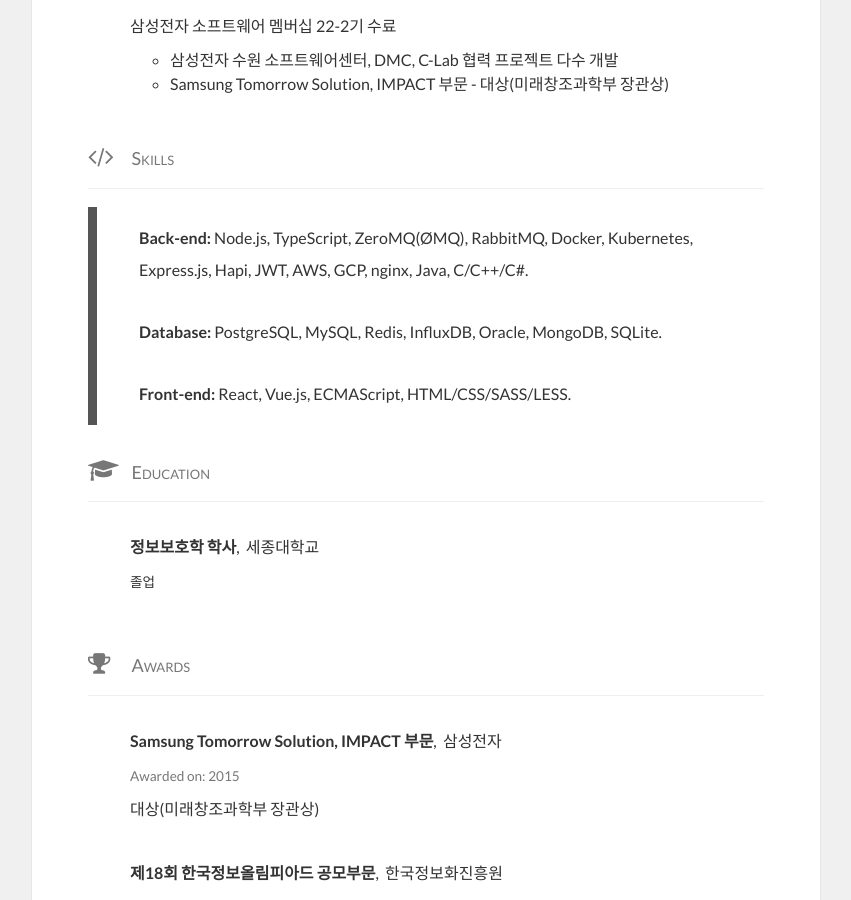
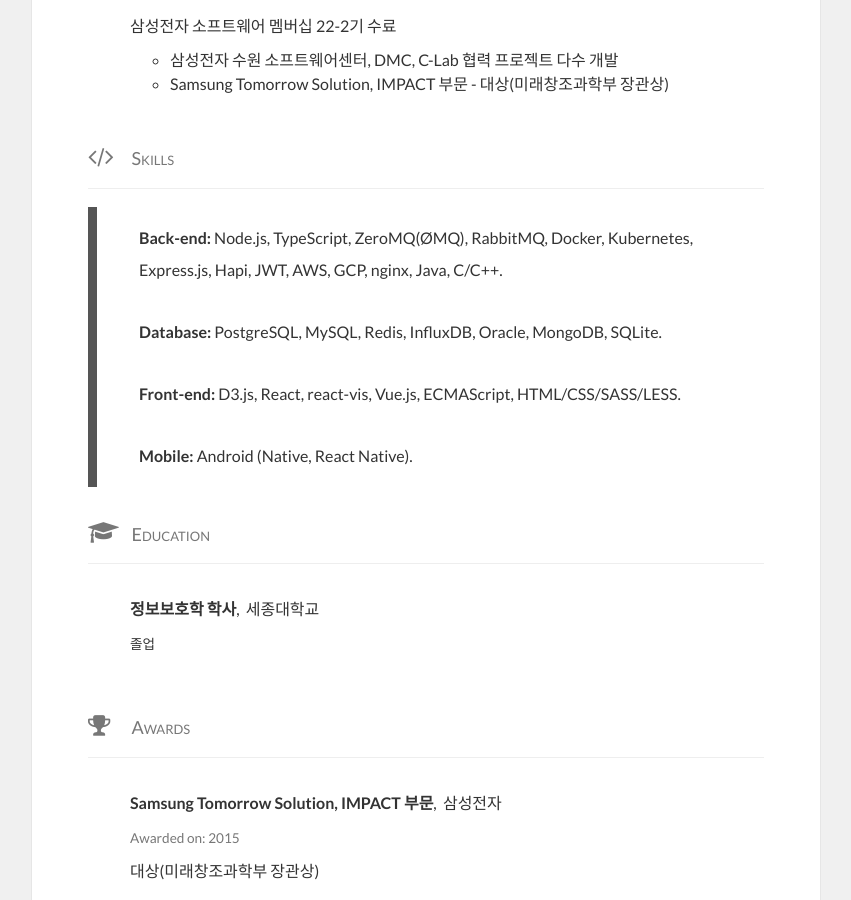
Before and after one commit to JungMinu/jungminu.github.io, a Jekyll site: the page index.html, which Jekyll copies as it is, in a window 1280 px wide and 900 px high, scrolled down 2123 px. Shown: the whole window, without its empty margins (214-1065 px from the left). Built offline with Jekyll 4.4.1, drawn with Linux system fonts in a browser that asks for light colours; nearby versions of some CDN libraries.

Commit message:
Update index.html

```diff
--- a/index.html
+++ b/index.html
@@ -593,7 +593,7 @@
             <ul class="list-unstyled">
                 <li class="card-nested skill ">
                   <strong>Back-end:</strong>
-                   <span class="enumeration">Node.js</span>  <span class="enumeration">TypeScript</span>  <span class="enumeration">ZeroMQ(ØMQ)</span>  <span class="enumeration">RabbitMQ</span>  <span class="enumeration">Docker</span>  <span class="enumeration">Kubernetes</span>  <span class="enumeration">Express.js</span>  <span class="enumeration">Hapi</span>  <span class="enumeration">JWT</span>  <span class="enumeration">AWS</span>  <span class="enumeration">GCP</span>  <span class="enumeration">nginx</span>  <span class="enumeration">Java</span>  <span class="enumeration">C/C++/C#</span>
+                   <span class="enumeration">Node.js</span>  <span class="enumeration">TypeScript</span>  <span class="enumeration">ZeroMQ(ØMQ)</span>  <span class="enumeration">RabbitMQ</span>  <span class="enumeration">Docker</span>  <span class="enumeration">Kubernetes</span>  <span class="enumeration">Express.js</span>  <span class="enumeration">Hapi</span>  <span class="enumeration">JWT</span>  <span class="enumeration">AWS</span>  <span class="enumeration">GCP</span>  <span class="enumeration">nginx</span>  <span class="enumeration">Java</span>  <span class="enumeration">C/C++</span>
               </li>
                 <li class="card-nested skill ">
                   <strong>Database:</strong>
@@ -601,8 +601,12 @@
               </li>
                 <li class="card-nested skill ">
                   <strong>Front-end:</strong>
-                   <span class="enumeration">React</span>  <span class="enumeration">Vue.js</span>  <span class="enumeration">ECMAScript</span>  <span class="enumeration">HTML/CSS/SASS/LESS</span>
+                  <span class="enumeration">D3.js</span><span class="enumeration">React</span><span class="enumeration">react-vis</span>  <span class="enumeration">Vue.js</span>  <span class="enumeration">ECMAScript</span>  <span class="enumeration">HTML/CSS/SASS/LESS</span>
               </li>
+              <li class="card-nested skill ">
+                <strong>Mobile:</strong>
+                 <span class="enumeration">Android (Native, React Native)</span>
+            </li>
             </ul>
 
             <h4 id="education"><span class="fa fa-lg fa-mortar-board"></span> <span class="title">Education</span></h4>
```
Also changed, not shown: other parts of index.html (+1 -1 lines).
